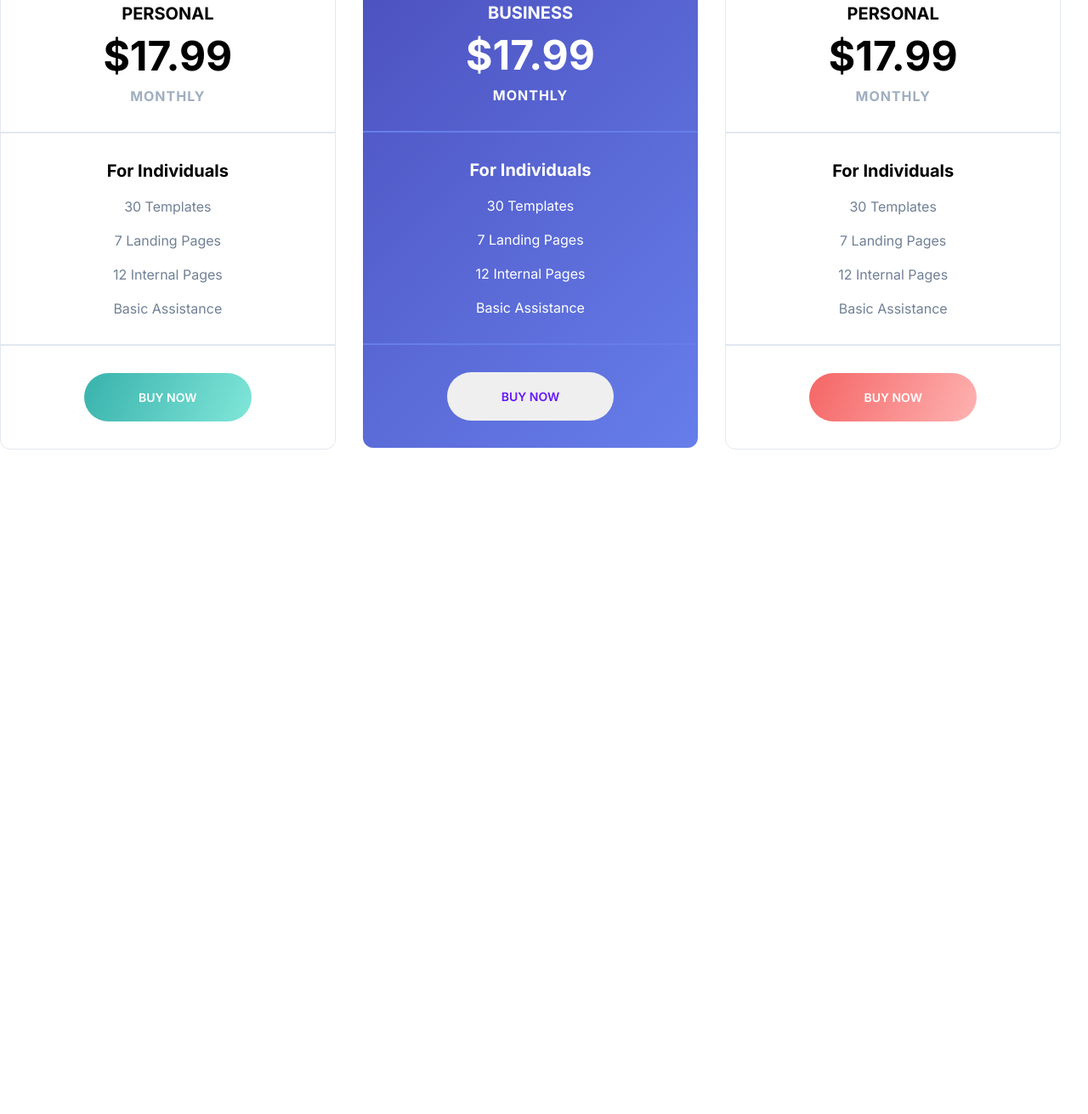
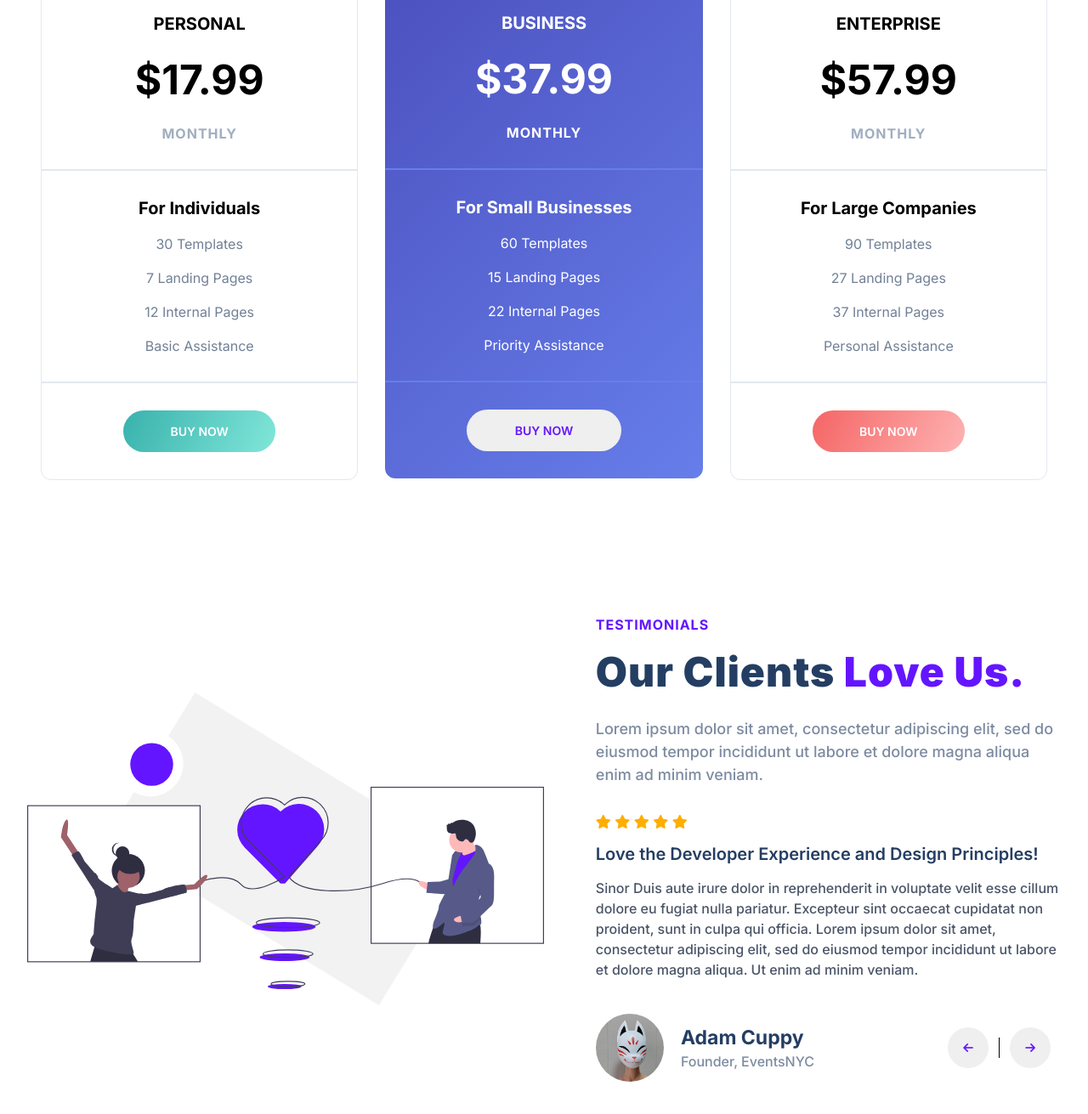
Before and after one commit to pkWafuuu/1-1-Frontend-Project-Practice, a plain HTML site: page index.html in a window 1280 px wide. Shown: the part 3882-5193 px from the top of the page at 85% size. Before the commit the page ends 4491 px from the top, so only its background shows below. Drawn offline with Linux system fonts and the light colour scheme.

Commit message:
testimonials section added

```diff
--- a/index.html
+++ b/index.html
@@ -173,8 +173,8 @@
                         <figure class="step-img__column--wrapper">
                             <img class="img-column" src="./assets/hero-screenshot-2.png" alt="" >
                         </figure>
-                        <div class="step-column--container">
-                            <div class="step-column--wrapper">
+                        <div class="right-column-text--container">
+                            <div class="text-column--wrapper">
                                 <span class="span__title">STEPS</span>
                                 <h2 class="step-section__title section__title text--wrapper">
                                     Easy to <span class="purple">Get Started.</span>
@@ -319,15 +319,15 @@
                             <div class="plan purple-background">
                                 <div class="plan-head--container white center">
                                     <span class="plan-name">BUSINESS</span>
-                                    <span class="plan-price">$17.99</span>
+                                    <span class="plan-price">$37.99</span>
                                     <span class="plan-duration white">MONTHLY</span>
                                 </div>
                                 <div class="plan-features--container white center">
-                                    <span class="main-feature white">For Individuals</span>
-                                    <span class="plan-feature white">30 Templates</span>
-                                    <span class="plan-feature white">7 Landing Pages</span>
-                                    <span class="plan-feature white">12 Internal Pages</span>
-                                    <span class="plan-feature white">Basic Assistance</span>
+                                    <span class="main-feature white">For Small Businesses</span>
+                                    <span class="plan-feature white">60 Templates</span>
+                                    <span class="plan-feature white">15 Landing Pages</span>
+                                    <span class="plan-feature white">22 Internal Pages</span>
+                                    <span class="plan-feature white">Priority Assistance</span>
                                 </div>
                                 <div class="plan__button--wrapper center">
                                     <button class="plan__button purple">BUY NOW</button>
@@ -338,16 +338,16 @@
                             <div class="div--styled red"></div>
                             <div class="plan plan-sides--style">
                                 <div class="plan-head--container center">
-                                    <span class="plan-name">PERSONAL</span>
-                                    <span class="plan-price">$17.99</span>
+                                    <span class="plan-name">ENTERPRISE</span>
+                                    <span class="plan-price">$57.99</span>
                                     <span class="plan-duration">MONTHLY</span>
                                 </div>
                                 <div class="plan-features--container center">
-                                    <span class="main-feature">For Individuals</span>
-                                    <span class="plan-feature">30 Templates</span>
-                                    <span class="plan-feature">7 Landing Pages</span>
-                                    <span class="plan-feature">12 Internal Pages</span>
-                                    <span class="plan-feature">Basic Assistance</span>
+                                    <span class="main-feature">For Large Companies</span>
+                                    <span class="plan-feature">90 Templates</span>
+                                    <span class="plan-feature">27 Landing Pages</span>
+                                    <span class="plan-feature">37 Internal Pages</span>
+                                    <span class="plan-feature">Personal Assistance</span>
                                 </div>
                                 <div class="plan__button--wrapper center">
                                     <button class="plan__button red white">BUY NOW</button>
@@ -358,6 +358,81 @@
                 </div>
             </div>
         </section>
+
+        <section id="testimonials">
+            <div class="row">
+                <div class="container">
+                    <div class="two-column--container">
+                        <div class="img-column--container">
+                            <figure class="testimonial__img--wrapper">
+                                <img class="img-column" src="./assets/love-illustration.svg" alt="" >
+                            </figure>
+                        </div>
+                        <div class="right-column-text--container">
+                            <div class="text-column--wrapper">
+                                <div class="span__title">TESTIMONIALS</div>
+                                <h3 class="section__title">
+                                    Our Clients <span class="purple">Love Us.</span>
+                                </h3>
+                                <p class="text__para">
+                                    Lorem ipsum dolor sit amet, consectetur adipiscing elit, sed do eiusmod
+                                    tempor incididunt ut labore et dolore magna aliqua enim ad minim veniam.
+                                </p>
+                                <div class="testimonial">
+                                    <div class="rating">
+                                        <i class="fa-solid fa-star"></i>
+                                        <i class="fa-solid fa-star"></i>
+                                        <i class="fa-solid fa-star"></i>
+                                        <i class="fa-solid fa-star"></i>
+                                        <i class="fa-solid fa-star"></i>
+                                    </div>
+                                    <div class="testimonial__heading">
+                                        Love the Developer Experience and Design Principles!
+                                    </div>
+                                    <p class="testimonial__para">
+                                        Sinor Duis aute irure dolor in reprehenderit in voluptate velit esse
+                                        cillum dolore eu fugiat nulla pariatur. Excepteur sint occaecat cupidatat
+                                        non proident, sunt in culpa qui officia. Lorem ipsum dolor sit amet,
+                                        consectetur adipiscing elit, sed do eiusmod tempor incididunt ut labore
+                                        et dolore magna aliqua. Ut enim ad minim veniam.
+                                    </p>
+                                    <div class="client--wrapper">
+                                        <div class="client--container">
+                                            <figure class="client__img--wrapper">
+                                                <img class="client__img" src="./assets/kitsune mask.jpg" alt="client">
+                                            </figure>
+                                            <div class="right-column-text--container">
+                                                <div class="client-details--container text-column--wrapper">
+                                                    <h3 class="client-name">Adam Cuppy</h3>
+                                                    <div class="client-title">Founder, EventsNYC</div>
+                                                </div>
+                                            </div>
+                                        </div>
+                                        <div class="client__button--container">
+                                            <button class="btn--slider">
+                                                <i class="fa-solid fa-arrow-left"></i>
+                                            </button>
+                                            <div class="divider"></div>
+                                            <button class="btn--slider">
+                                                <i class="fa-solid fa-arrow-right"></i>
+                                            </button>
+                                        </div>
+                                    </div>
+                                </div>
+                            </div>
+                        </div>
+                    </div>
+                </div>
+            </div>
+        </section>
+
+        <section id="faqs">
+            <div class="row">
+                <div class="container">
+
+                </div>
+            </div>
+        </section>
     </main>
 </body>
 </html>
--- a/style.css
+++ b/style.css
@@ -5,6 +5,10 @@
     margin: 0;
     box-sizing: border-box;
     font-family: 'Inter' , sans-serif;
+}
+
+body {
+   padding: 0 32px;
 }
 
 h1 {
@@ -366,14 +370,10 @@ input:focus {
    align-items: center;
 }
 
-.step-column--container {
+.right-column-text--container {
    width: 50%;
    display: flex;
    justify-content: flex-end;
-}
-
-.step-column--wrapper {
-   width: 90%;
 }
 
 .step-section__title {
@@ -491,7 +491,7 @@ input:focus {
 .plan--wrapper {
    width: calc(100% / 3);
    position: relative;
-   margin: 64px 32px 0 0;
+   margin: 32px 16px 0 16px;
 }
 
 .div--styled {
@@ -534,7 +534,7 @@ input:focus {
 }
 
 .plan-price {
-   padding: 8px 0;
+   margin: 24px 0;
    font-size: 48px;
    font-weight: 700;
 }
@@ -589,5 +589,97 @@ input:focus {
    font-size: 14px;
    font-weight: 600;
    border-radius: 50px;
-   padding: 20px 64px;
+   padding: 16px 32px;
+   width: 100%;
+   transition: all 300ms ease;
 }
+
+.plan__button:hover {
+   transform: translateY(-1px) translateX(1px);
+   filter: brightness(95%);
+   box-shadow: -2px 8px 12px 0 rgba(0, 0, 0, 0.15);
+}
+
+
+/**************
+
+   TESTIMONIAL
+
+***************/
+
+.testimonial__heading {
+   font-size: 20px;
+   font-weight: 600;
+   color: #243E63;
+   margin-top: 16px;
+}
+
+.testimonial__para {
+   font-size: 16px;
+   font-weight: 500;
+   color: #4A5568;
+   margin: 16px 0 40px 0;
+}
+
+.client--wrapper {
+   display: flex;
+   align-items: center;
+   justify-content: space-between;
+}
+
+.client--container {
+   display: flex;
+   width: 100%;
+}
+
+.client-details--container {
+   display: flex;
+   flex-direction: column;
+   justify-content: center;
+}
+
+.rating {
+   color: rgb(255, 174, 0);
+}
+
+.client__img--wrapper {
+   max-width: 80px;
+   max-height: 80px;
+}
+
+.client__img {
+   border-radius: 50px;
+   width: 100%;
+}
+
+.client-title {
+   font-size: 16px;
+   font-weight: 500;
+   margin-top: 4px;
+   color: #7c8ba1;
+}
+
+.client__button--container {
+   display: flex;
+   max-height: 48px;
+}
+
+.divider {
+   border-right: 1px solid black;
+   margin: 12px 0;
+}
+
+.btn--slider {
+   width: 48px;
+   height: 100%;
+   border: none;
+   border-radius: 25px;
+   padding: 16px;
+   margin: 0 12px;
+   color: #6415ff;
+   transition: all 300ms ease;
+}
+
+.btn--slider:hover {
+   filter: brightness(95%);
+}
```
Also changed, not shown: assets/kitsune mask.jpg (added), assets/love-illustration.svg (added).
